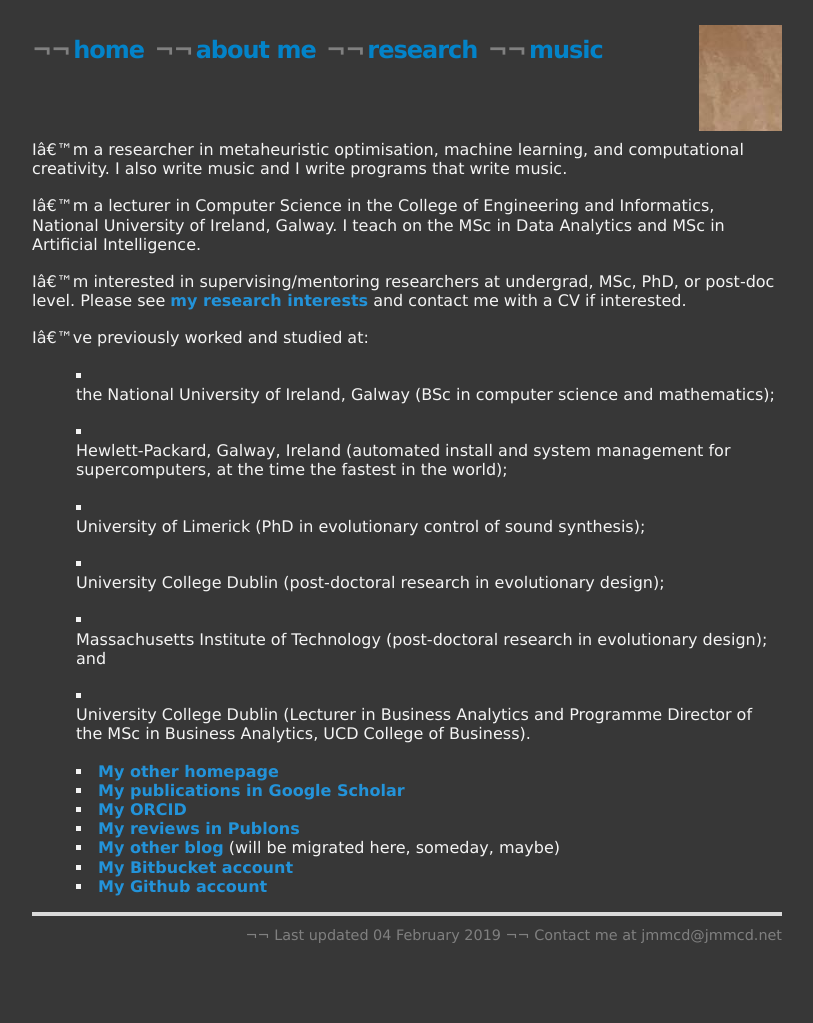
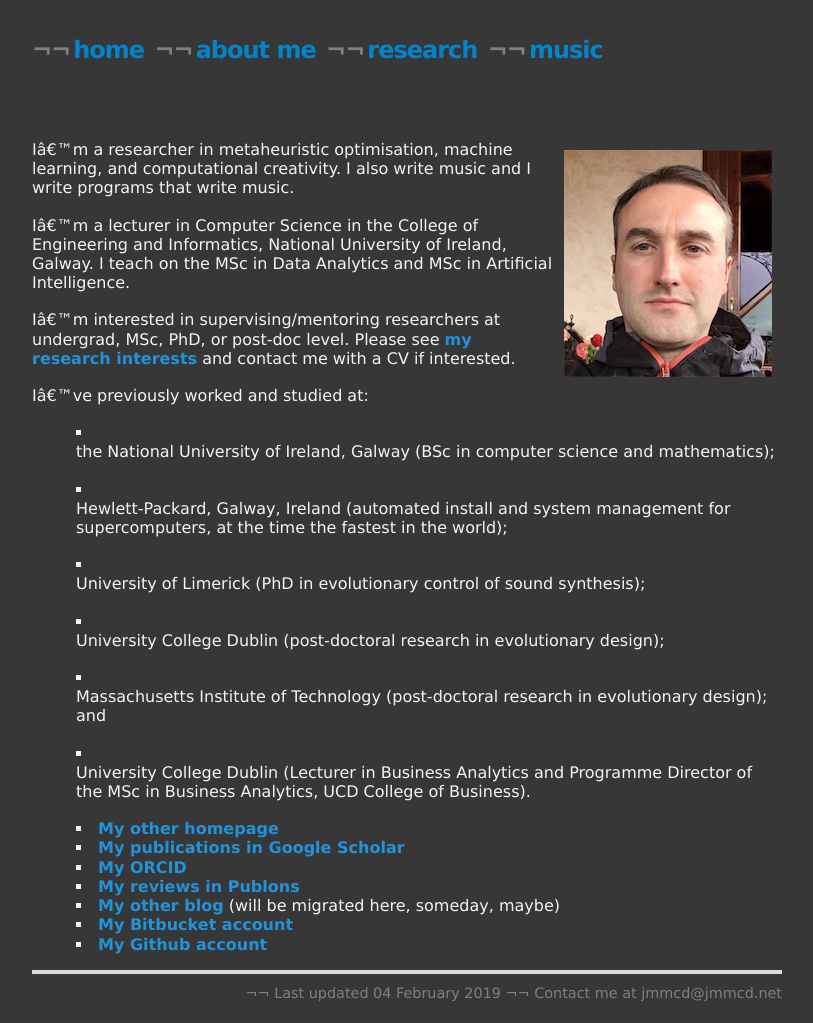
Before and after one commit to jmmcd/jmmcd.github.com, a Jekyll site: the page built from me.md, in a window 1280 px wide. Shown: the whole page, without its empty margins (233-1046 px from the left). Built offline with Jekyll 4.4.1, drawn with Linux system fonts in a browser that asks for light colours; before the commit the page ends 965 px from its top, so only the background shows below that.

Commit message:
Fiddling to fix up headshot.

```diff
--- a/css/screen.css
+++ b/css/screen.css
@@ -110,10 +110,11 @@ text-transform:none;
 h1 a:hover { color:#fba919 ;}
 
 #logo {
-	margin: -115px 0px -30px -50px;
 	float:right;
-	background: url('/images/McDermott-Morocco-2018.jpg');
-	height: 106px; width:83px;
+	background: url('/images/McDermott-Morocco-2018.png');
+	width: 208px;
+	height: 227px;
+	margin: 10px 10px 10px 10px
 }
 
 .publish_date {
```
Also changed, not shown: images/McDermott-Morocco-2018.jpg (deleted), images/McDermott-Morocco-2018.png (added), images/james_belfast_head_crop.jpg (deleted).
